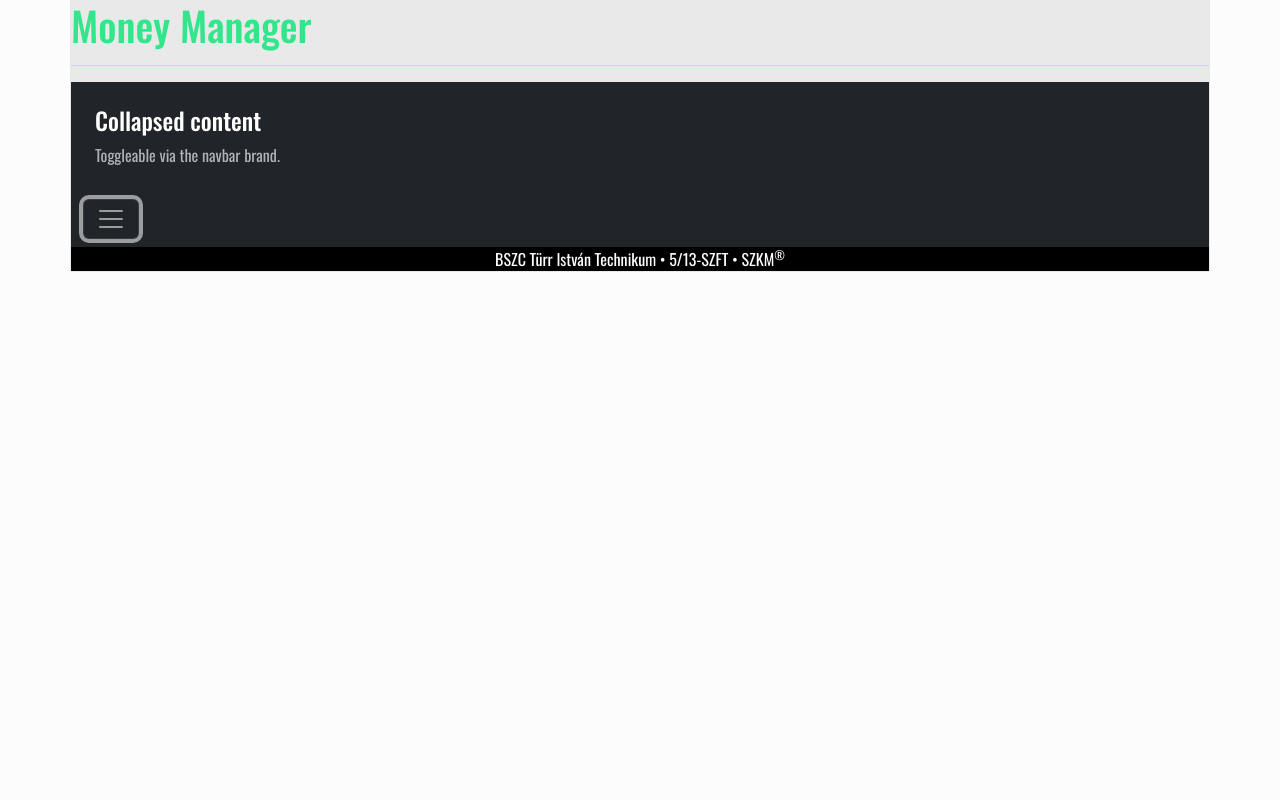
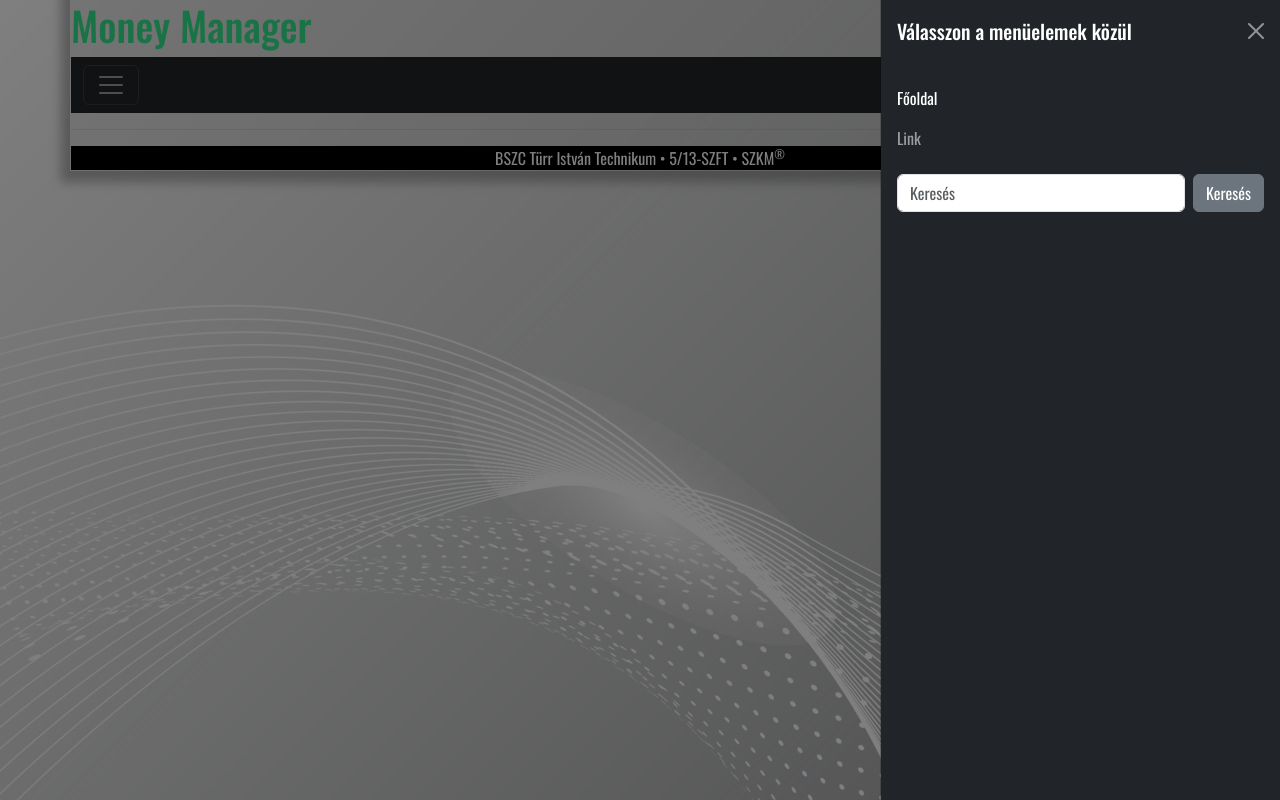
Before and after one commit to K3WiiiN/MoneyManager, a plain HTML site: page index.html in a window 1280 px wide. Both pictures are taken after a click on the button "Toggle navigation". Drawn offline with nearby package versions, Linux system fonts and the light colour scheme.

Commit message:
design változások

```diff
--- a/Assets/css/style.css
+++ b/Assets/css/style.css
@@ -1,11 +1,13 @@
 body{
     background-color: rgba(224, 224, 224, 0.075);
+    background-image: url(/MoneyManager/Assets/img/vecteezy_abstract-grey-white-vector-background-with-flowing_11020200.jpg);
     font-family: 'Oswald', sans-serif;
 }
 .container-lg
 {
     background-color: rgba(177, 177, 177, 0.253);
     padding: 1px;
+    box-shadow:  1px 1px 10px 10px rgba(82, 82, 82, 0.411);
 }
 header{
     color: rgb(51, 230, 140);
@@ -17,3 +19,7 @@ footer{
     background-color: black;
     color: white;
 }
+.navigacio
+{
+    float: right;
+}
--- a/index.html
+++ b/index.html
@@ -15,25 +15,49 @@
     <div class="container-lg">
         <header><h1>Money Manager</h1>
 
+
+            <nav class="navbar navbar-dark bg-dark ">
+                <div class="container-fluid">
+
+                  <button class="navbar-toggler" type="button" data-bs-toggle="offcanvas" data-bs-target="#offcanvasDarkNavbar" aria-controls="offcanvasDarkNavbar" aria-label="Toggle navigation">
+                    <span class="navbar-toggler-icon"></span>
+                  </button>
+                  <div class="offcanvas offcanvas-end text-bg-dark" tabindex="-1" id="offcanvasDarkNavbar" aria-labelledby="offcanvasDarkNavbarLabel">
+                    <div class="offcanvas-header">
+                      <h5 class="offcanvas-title" id="offcanvasDarkNavbarLabel">Válasszon a menüelemek közül</h5>
+                      <button type="button" class="btn-close btn-close-white" data-bs-dismiss="offcanvas" aria-label="Close"></button>
+                    </div>
+                    <div class="offcanvas-body">
+                      <ul class="navbar-nav justify-content-end flex-grow-1 pe-3">
+                        <li class="nav-item">
+                          <a class="nav-link active" aria-current="page" href="#">Főoldal</a>
+                        </li>
+                        <li class="nav-item">
+                          <a class="nav-link" href="#">Link</a>
+                        </li>
+
+
+                      </ul>
+                      <form class="d-flex mt-3" role="search">
+                        <input class="form-control me-2" type="search" placeholder="Keresés" aria-label="Search">
+                        <button class="btn btn-secondary" type="submit">Keresés</button>
+                      </form>
+                    </div>
+                  </div>
+                </div>
+              </nav>
+
+
             <div class="text-info">
                 <hr>
               </div>
 
+
+
               </header>
             <main>
-                <div class="collapse" id="navbarToggleExternalContent" data-bs-theme="dark">
-                    <div class="bg-dark p-4">
-                      <h5 class="text-body-emphasis h4">Collapsed content</h5>
-                      <span class="text-body-secondary">Toggleable via the navbar brand.</span>
-                    </div>
-                  </div>
-                  <nav class="navbar navbar-dark bg-dark">
-                    <div class="container-fluid">
-                      <button class="navbar-toggler" type="button" data-bs-toggle="collapse" data-bs-target="#navbarToggleExternalContent" aria-controls="navbarToggleExternalContent" aria-expanded="false" aria-label="Toggle navigation">
-                        <span class="navbar-toggler-icon"></span>
-                      </button>
-                    </div>
-                  </nav>
+
+
 
 
 
```
Also changed, not shown: Assets/img/vecteezy_abstract-grey-white-vector-background-with-flowing_11020200.jpg (added).
